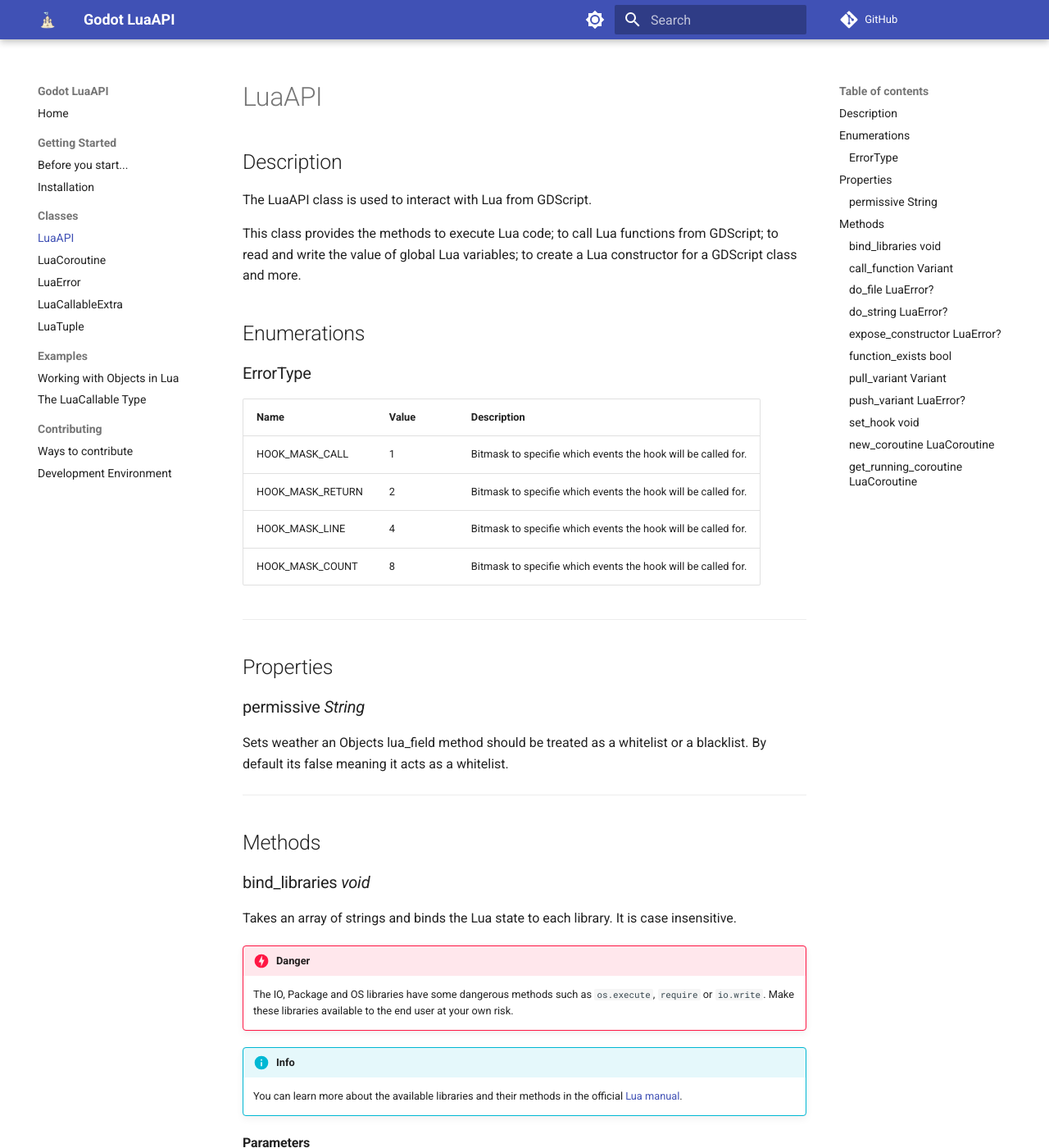
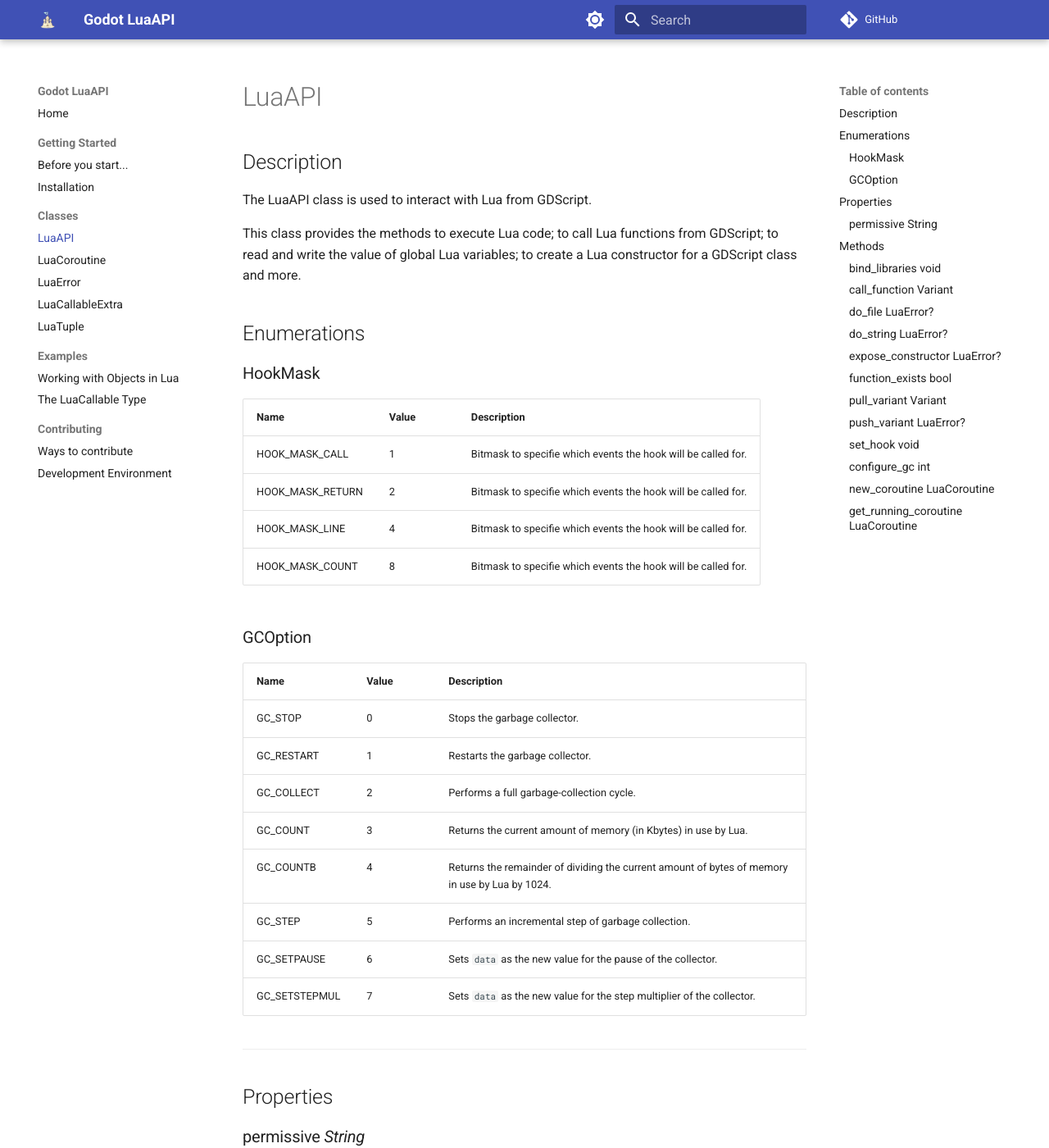
Before and after one commit to WeaselGames/godot_luaAPI_docs, an MkDocs documentation site: the page built from docs/classes/lua_api.md, in a window 1280 px wide and 1400 px high. Shown: the whole window at 82% size. Built offline with MkDocs 1.6.1 and Material for MkDocs 9.7.7, drawn with Linux system fonts in a browser that asks for light colours; comment, search, counter and statistics services are not loaded; the version menu is left out; some of the changed text lies outside the part shown.

Commit message:
Add info for configure_gc (#12)

```diff
--- a/docs/classes/lua_api.md
+++ b/docs/classes/lua_api.md
@@ -7,13 +7,25 @@
 This class provides the methods to execute Lua code; to call Lua functions from GDScript; to read and write the value of global Lua variables; to create a Lua constructor for a GDScript class and more.
 
 ## Enumerations
-### ErrorType
+### HookMask
 | Name | Value | Description |
 | --- | --- | --- |
 | HOOK_MASK_CALL | 1 | Bitmask to specifie which events the hook will be called for. |
 | HOOK_MASK_RETURN | 2 | Bitmask to specifie which events the hook will be called for. |
 | HOOK_MASK_LINE | 4 | Bitmask to specifie which events the hook will be called for. |
 | HOOK_MASK_COUNT | 8 | Bitmask to specifie which events the hook will be called for. |
+
+### GCOption
+| Name | Value | Description |
+| --- | --- | --- |
+| GC_STOP | 0 | Stops the garbage collector. |
+| GC_RESTART | 1 | Restarts the garbage collector. |
+| GC_COLLECT | 2 | Performs a full garbage-collection cycle. |
+| GC_COUNT | 3 | Returns the current amount of memory (in Kbytes) in use by Lua. |
+| GC_COUNTB | 4 | Returns the remainder of dividing the current amount of bytes of memory in use by Lua by 1024. |
+| GC_STEP | 5 | Performs an incremental step of garbage collection. |
+| GC_SETPAUSE | 6 | Sets `data` as the new value for the pause of the collector. |
+| GC_SETSTEPMUL | 7 | Sets `data` as the new value for the step multiplier of the collector. |
 
 ---
 
@@ -417,6 +429,25 @@
 
 ---
 
+### configure_gc _int_ {#configure_gc}
+
+Controls the garbage collector. The option can be one of the following: `GC_STOP`, `GC_RESTART`, `GC_COLLECT`, `GC_COUNT`, `GC_STEP`, `GC_SETPAUSE`, `GC_SETSTEPMUL`. The data is the argument for the option. Returns the result of the option.
+
+For more info, see the lua manual https://www.lua.org/manual/5.4/manual.html#lua_gc
+
+#### Parameters
+
+| Parameters    | Description                       |
+| ------------- | --------------------------------- |
+| option: `int` | The [GCOption](#gcoption).        |
+| data: `int`   | Argument for the specific option. |
+
+#### Returns
+
+_int_
+
+---
+
 ### new_coroutine *[LuaCoroutine](lua_coroutine.md)* {#new_coroutine}
 
 Creates and binds a LuaCoroutine object to a LuaAPI object. This method is equivalent to creating a new coroutine object and then calling its [bind](#bind) method.
```
